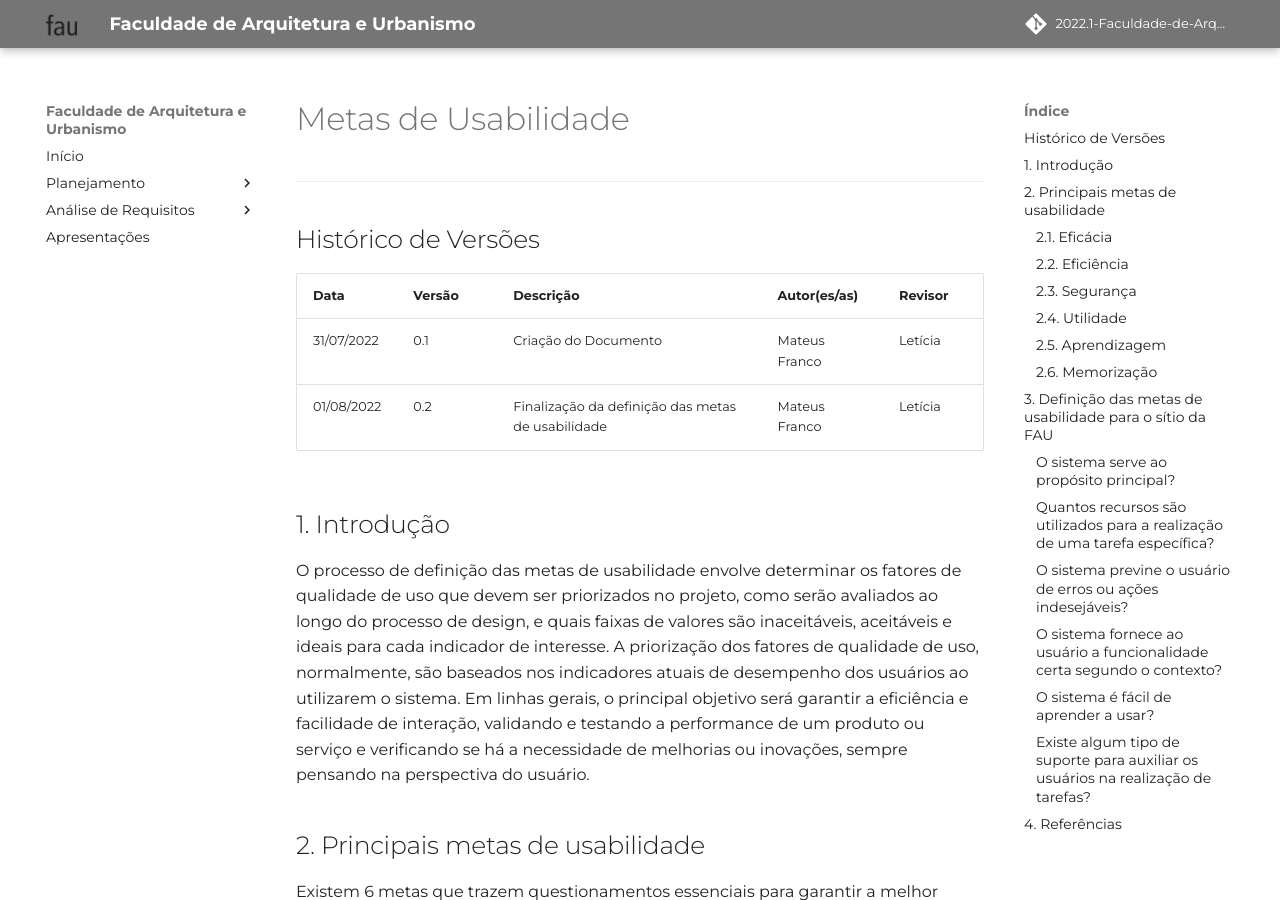
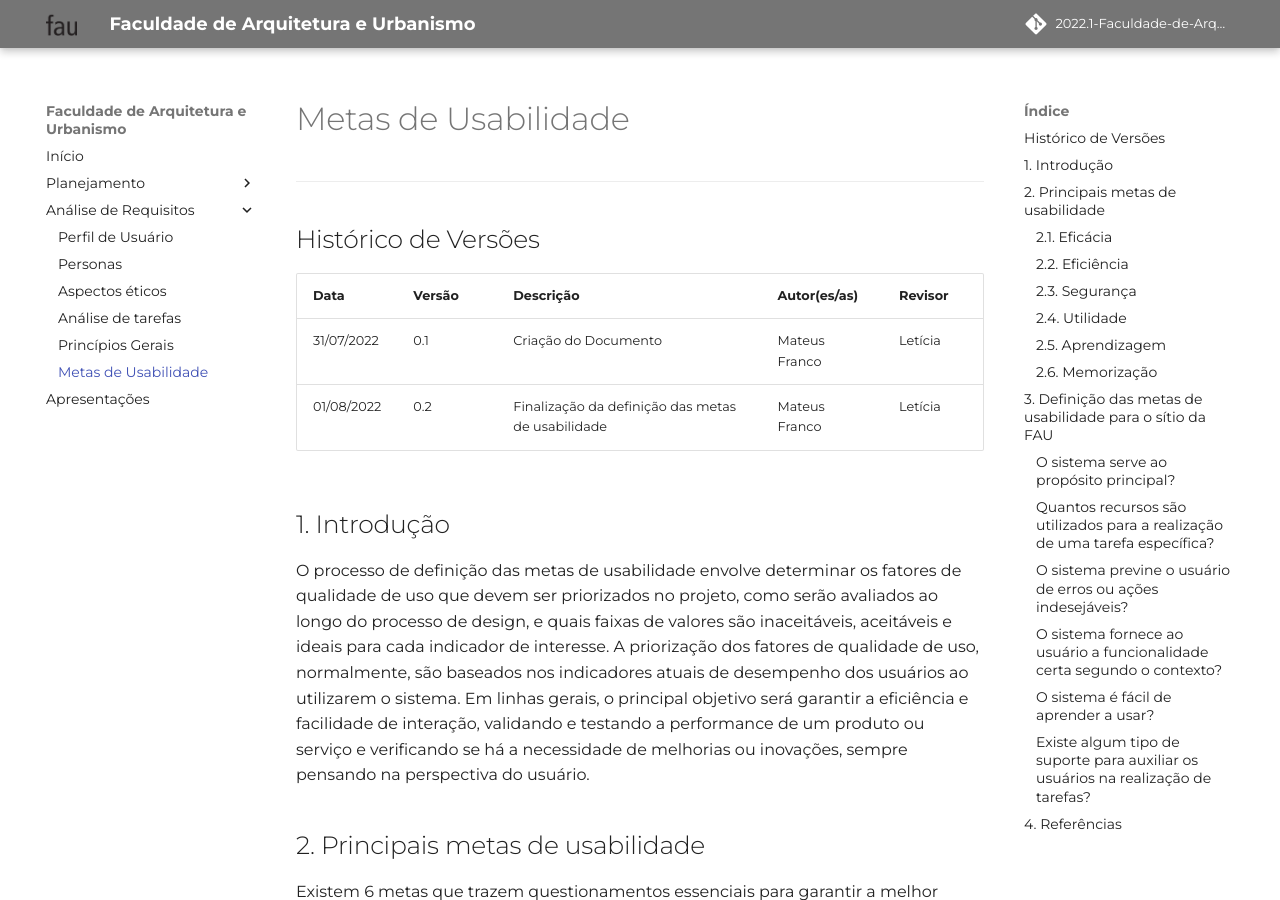
Before and after one commit to Mateusvff/2022.1-Faculdade-de-Arquitetura-e-Urbanismo, an MkDocs documentation site: the page built from docs/analise-de-requisitos/metas-de-usabilidade.md, in a window 1280 px wide and 900 px high. Built offline with MkDocs 1.6.1 and Material for MkDocs 9.7.7, drawn with Linux system fonts in a browser that asks for light colours; some web fonts are replaced; comment, search, counter and statistics services are not loaded.

Commit message:
:repeat: habilitando a visualização do documento no git pages

```diff
--- a/mkdocs.yml
+++ b/mkdocs.yml
@@ -37,4 +37,5 @@ nav:
     - Aspectos éticos: analise-de-requisitos/aspectos-eticos.md
     - Análise de tarefas: analise-de-requisitos/analise-de-tarefas.md
     - Princípios Gerais: analise-de-requisitos/principios-gerais.md
+    - Metas de Usabilidade: analise-de-requisitos/metas-de-usabilidade.md
   - Apresentações: apresentacoes.md
```
